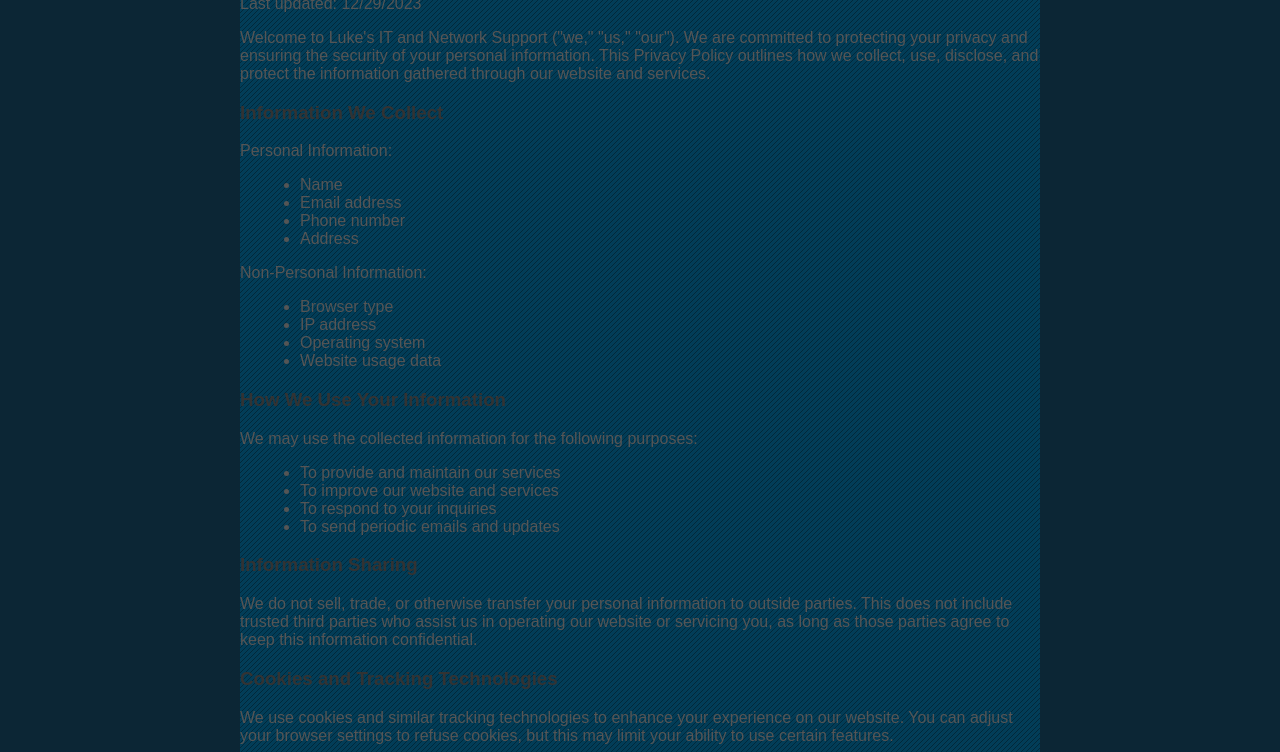
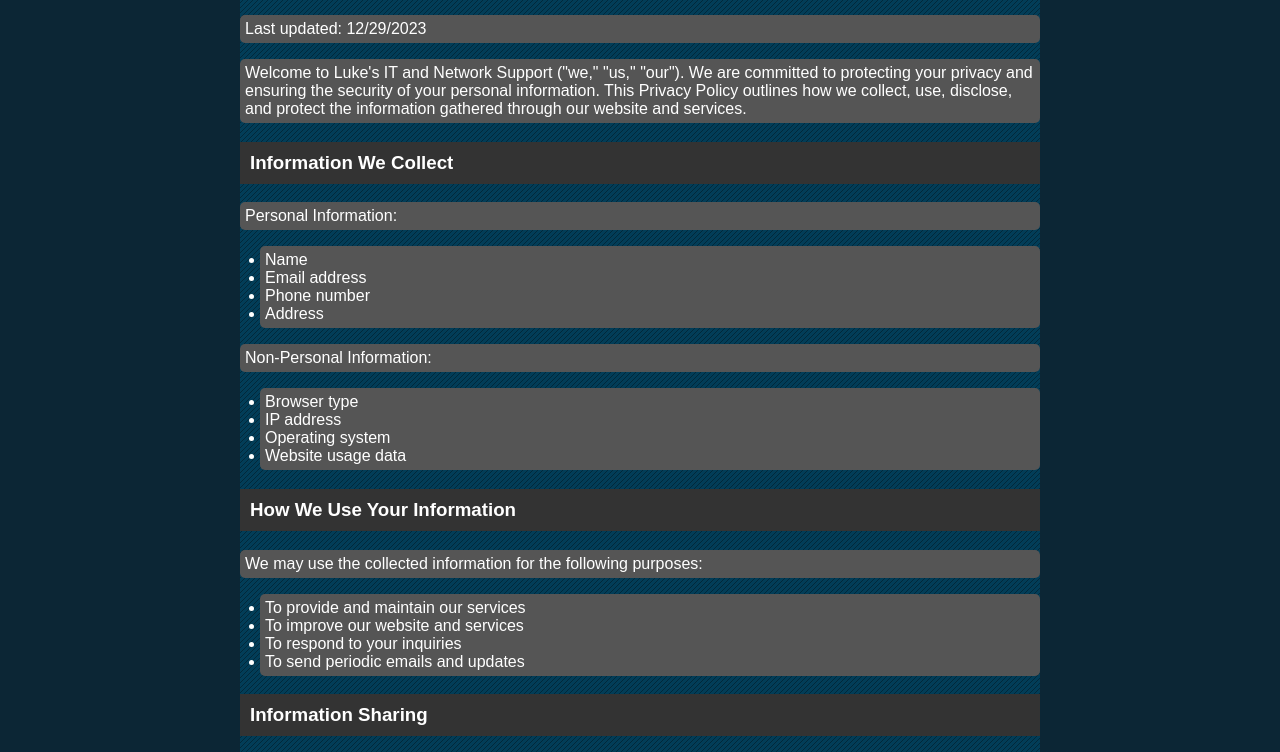
Before and after one commit to lukesitsupport/lukesitsupport.github.io, a website: page privacy-policy.html in a window 1280 px wide. Shown: the part 488-1240 px from the top of the page. Drawn offline with Linux system fonts and the light colour scheme.

Commit message:
Update privacy-policy.html

```diff
--- a/privacy-policy.html
+++ b/privacy-policy.html
@@ -19,17 +19,25 @@
 
         .privacy-policy h2,
         .privacy-policy h3 {
-            color: #333;
+            color: #fff; /* Updated text color to be white */
+            background-color: #333; /* Added background color to improve visibility */
+            padding: 10px; /* Added padding for better styling */
         }
 
         .privacy-policy p {
-            color: #555; /* Updated text color to be brighter */
+            color: #fff; /* Updated text color to be white */
+            background-color: #555; /* Added background color to improve visibility */
+            padding: 5px; /* Added padding for better styling */
+            border-radius: 5px; /* Added border-radius for rounded corners */
         }
 
         .privacy-policy ul {
             list-style-type: disc;
             margin-left: 20px;
-            color: #555; /* Updated text color to be brighter */
+            color: #fff; /* Updated text color to be white */
+            background-color: #555; /* Added background color to improve visibility */
+            padding: 5px; /* Added padding for better styling */
+            border-radius: 5px; /* Added border-radius for rounded corners */
         }
 
         .privacy-policy a {
@@ -99,14 +107,4 @@
     <!-- Add the footer section if necessary -->
     <!-- <div id="footer">
         <ul class="contacts">
-            <h3>Contact Me</h3>
-            <li><span>Email</span><p>: lukedickinson49@gmail.com</p></li>
-            <li><span>Address</span><p>: Cornville, AZ Postal 86325</p></li>
-            <li><span>Phone</span><p>: (619)-888-2739</p></li>
-        </ul>
-        <span class="footnote">&copy; Copyright &copy; 2023. All rights reserved</span>
-    </div> -->
-
-</body>
-
-</html>
+            <h3>Contact Me</
```
